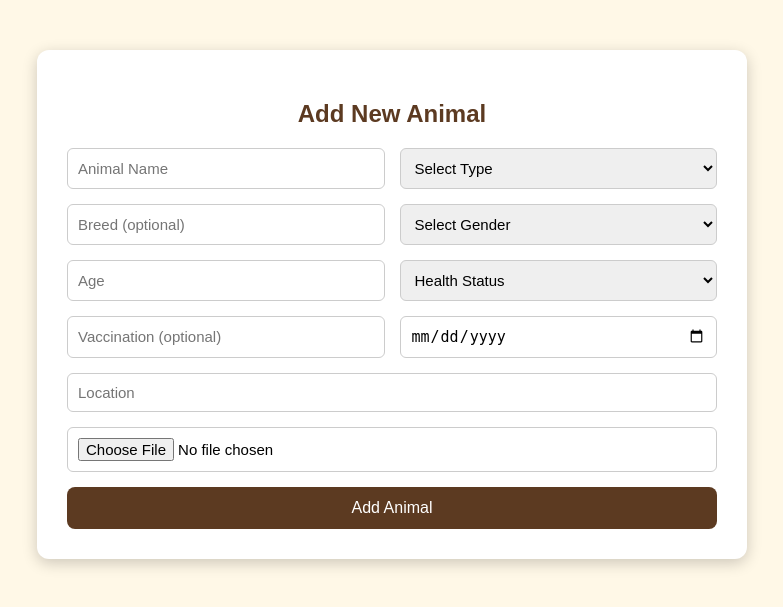
After one commit to yashini-hash/paws-protect, a PHP site: page /includes/rescuecenter/addanimal.php in a window 1280 px wide. The commit adds this page. Shown: the top 607 px of the page, without its empty margins (248-1031 px from the left). Run offline with PHP 8.4, Linux system fonts and the light colour scheme.

Commit message:
Add existing project files

```diff
--- a/home.css
+++ b/home.css
@@ -12,7 +12,7 @@ body {
 
 
 .top-bar {
-    background: #1c7c54;
+    background: #5C3A21;
     color: white;
     display: flex;
     justify-content: space-between;
--- a/includes/page/login.php
+++ b/includes/page/login.php
@@ -46,7 +46,7 @@ if ($_SERVER['REQUEST_METHOD'] == 'POST') {
                     $_SESSION['rescue_center_id'] = $center['rescue_center_id'];
                     $_SESSION['center_name'] = $center['center_name'];
 
-                    header("Location: rescue_dashboard.php");
+                    header("Location: /paws&protect/includes/rescuecenter/dashboard.php");
                     exit();
                 }
 
--- /dev/null
+++ b/includes/rescuecenter/addanimal.php
@@ -0,0 +1,185 @@
+
+<?php
+session_start();
+include("../page/dbconnect.php");
+
+
+
+$message = "";
+
+if ($_SERVER["REQUEST_METHOD"] == "POST") {
+
+    $name   = $_POST['name'];
+    $type   = $_POST['type'];
+    $breed  = $_POST['breed'];
+    $gender = $_POST['gender'];
+    $age    = $_POST['age'];
+    $health = $_POST['health'];
+    $vaccination = $_POST['vaccination'];
+    $rescue_date = $_POST['rescue_date'];
+    $location = $_POST['location'];
+    $rescue_center_id = $_SESSION['rescue_center_id'];
+
+    // ✅ Image Upload
+    $image_name = null;
+    if (!empty($_FILES["animal_image"]["name"])) {
+        $target_dir = "uploads/";
+        if (!is_dir($target_dir)) {
+            mkdir($target_dir, 0777, true);
+        }
+
+        $image_name = time() . "_" . basename($_FILES["animal_image"]["name"]);
+        $target_file = $target_dir . $image_name;
+
+        move_uploaded_file($_FILES["animal_image"]["tmp_name"], $target_file);
+    }
+
+    // ✅ Insert Query
+    $sql = "INSERT INTO animals_details
+    (name, type, breed, gender, age, health, vaccination, rescue_date, location, animal_image, rescue_center_id)
+    VALUES (?, ?, ?, ?, ?, ?, ?, ?, ?, ?, ?)";
+
+    $stmt = $conn->prepare($sql);
+    $stmt->bind_param(
+        "ssssisssssi",
+        $name,
+        $type,
+        $breed,
+        $gender,
+        $age,
+        $health,
+        $vaccination,
+        $rescue_date,
+        $location,
+        $image_name,
+        $rescue_center_id
+    );
+
+    if ($stmt->execute()) {
+        $message = "✅ Animal added successfully!";
+    } else {
+        $message = "❌ Error adding animal.";
+    }
+}
+?>
+
+<!DOCTYPE html>
+<html lang="en">
+<head>
+<meta charset="UTF-8">
+<title>Add New Animal</title>
+<style>
+body {
+    margin: 0;
+    font-family: Arial, sans-serif;
+    background: #FFF8E7;
+}
+ .main {
+        background: #FFF8E7;
+    }
+.container {
+    max-width: 650px;
+    background: white;
+    margin: 50px auto;
+    padding: 30px;
+    border-radius: 12px;
+    box-shadow: 0 4px 15px rgba(0,0,0,0.2);
+}
+
+h2 {
+    text-align: center;
+    margin-bottom: 20px;
+    color: #5C3A21;
+}
+
+.message {
+    text-align: center;
+    margin-bottom: 15px;
+    font-weight: bold;
+}
+
+form {
+    display: grid;
+    grid-template-columns: 1fr 1fr;
+    gap: 15px;
+}
+
+input, select {
+    padding: 10px;
+    border-radius: 6px;
+    border: 1px solid #ccc;
+    font-size: 15px;
+}
+
+.full {
+    grid-column: 1 / 3;
+}
+
+button {
+    grid-column: 1 / 3;
+    padding: 12px;
+    background: #5C3A21;
+    color: white;
+    border: none;
+    border-radius: 8px;
+    font-size: 16px;
+    cursor: pointer;
+}
+
+button:hover {
+    background: #3E2723;
+}
+</style>
+</head>
+
+<body>
+
+<div class="container">
+    <h2>Add New Animal</h2>
+
+    <?php if ($message): ?>
+        <div class="message"><?= $message ?></div>
+    <?php endif; ?>
+
+    <form method="POST" enctype="multipart/form-data">
+
+        <input type="text" name="name" placeholder="Animal Name" required>
+        <select name="type" required>
+            <option value="">Select Type</option>
+            <option>Dog</option>
+            <option>Cat</option>
+            <option>Bird</option>
+            <option>Rabbit</option>
+            <option>Hamsters</option>
+        </select>
+
+        <input type="text" name="breed" placeholder="Breed (optional)">
+        <select name="gender" required>
+            <option value="">Select Gender</option>
+            <option value="male">Male</option>
+            <option value="female">Female</option>
+        </select>
+
+        <input type="number" name="age" placeholder="Age" required>
+
+        <select name="health">
+            <option value="">Health Status</option>
+            <option>Healthy</option>
+            <option>Injured</option>
+            <option>Recovering</option>
+        </select>
+
+        <input type="text" name="vaccination" placeholder="Vaccination (optional)">
+        <input type="date" name="rescue_date" required>
+
+        <input type="text" name="location" placeholder="Location" class="full" required>
+
+        <input type="file" name="animal_image" class="full">
+
+        <button type="submit">Add Animal</button>
+
+    </form>
+</div>
+
+</body>
+</html>
```
